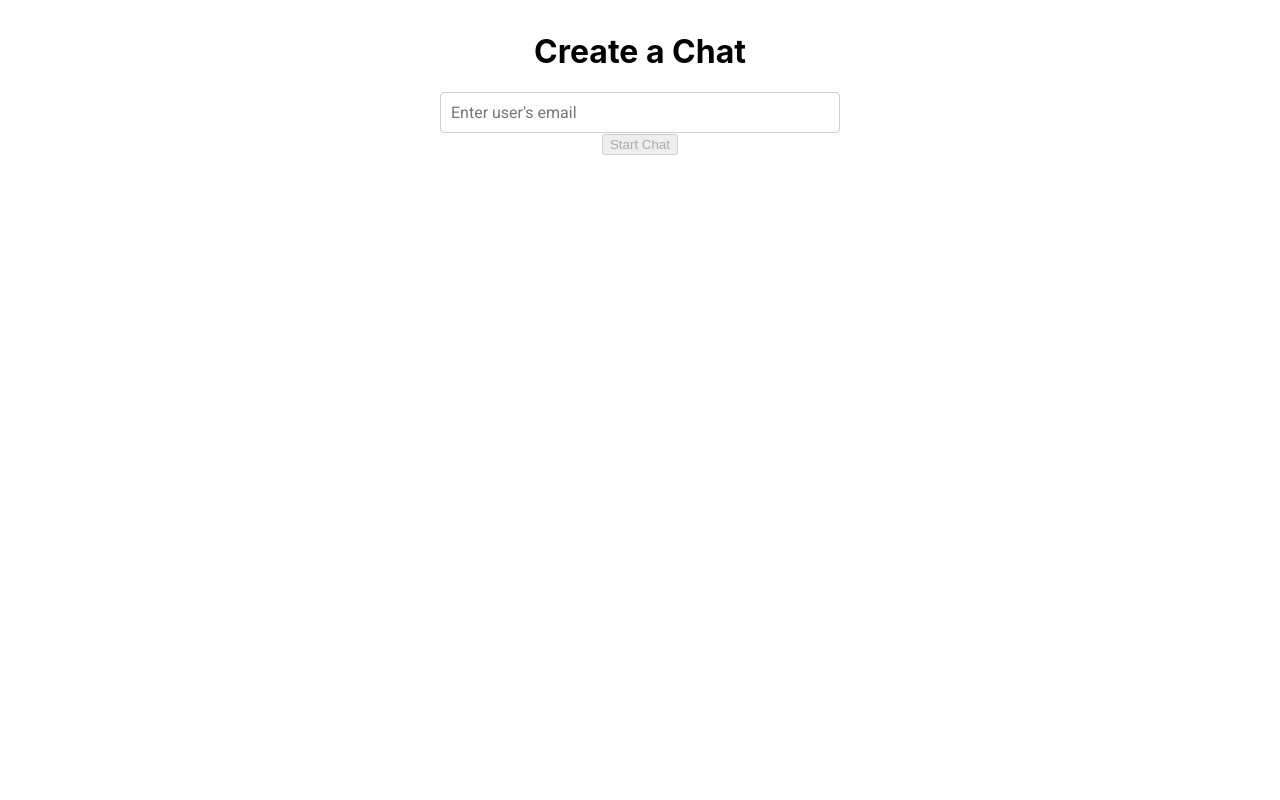
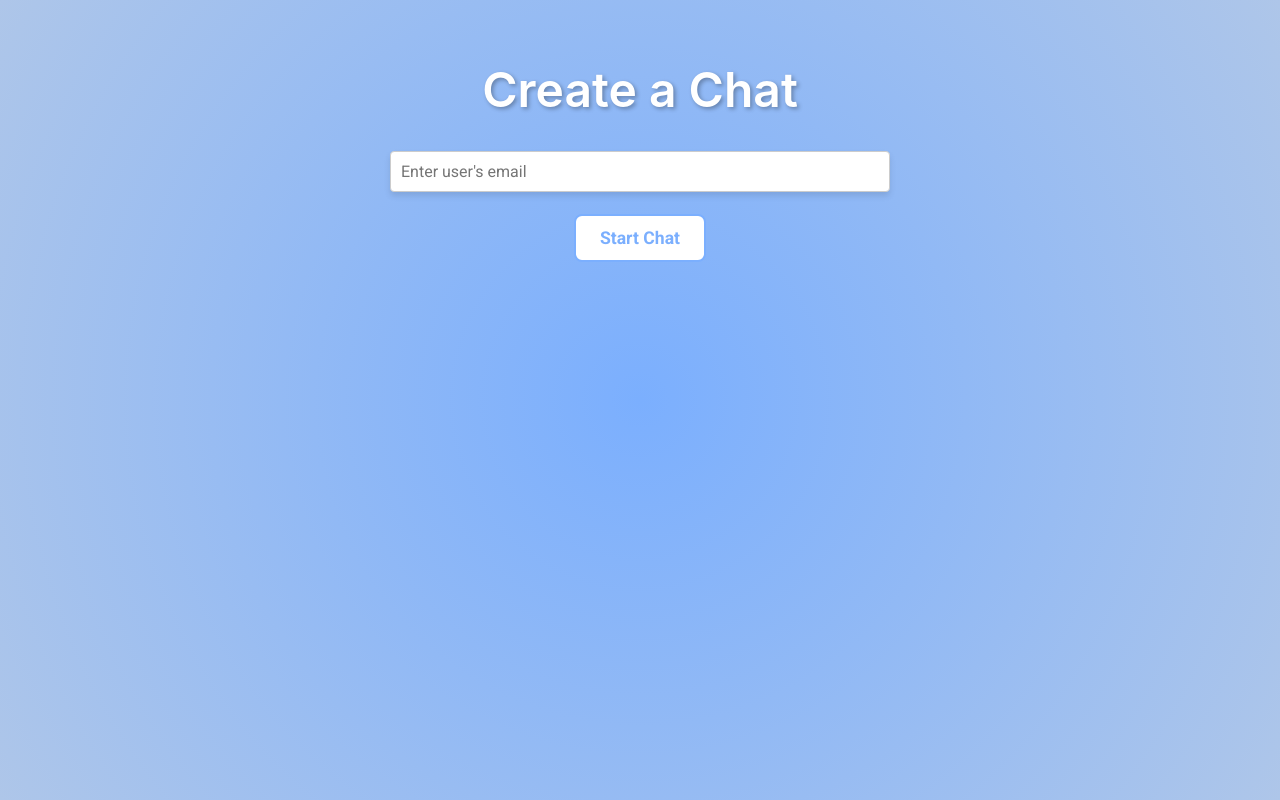
Before and after one commit to tn82596/ChitChat, a React (Create React App) app: page /create-chat in a window 1280 px wide. Built offline with nearby package versions, Linux system fonts and the light colour scheme; no server answers.

Commit message:
updated ui for create chat page

```diff
--- a/src/components/pages/CreateChat.js
+++ b/src/components/pages/CreateChat.js
@@ -1,7 +1,7 @@
 import React, { useState } from "react";
 import axios from "axios";
 import { useNavigate } from "react-router-dom";
-import '../../styles/CreateChat.css';
+import "../../styles/CreateChat.css";
 
 const CreateChat = () => {
   const [email, setEmail] = useState("");
@@ -21,27 +21,31 @@ const CreateChat = () => {
       // 1. Get the user ID from the email
       let userIdResponse;
       try {
-        userIdResponse = await axios.get(`http://localhost:5001/user/id/${email}`, {
-          headers: { Authorization: `Bearer ${token}` },
-        });
+        userIdResponse = await axios.get(
+          `http://localhost:5001/user/id/${email}`,
+          {
+            headers: { Authorization: `Bearer ${token}` },
+          }
+        );
       } catch (err) {
-        setError("Failed to fetch user ID from email. " + err.response?.data?.message || err.message);
+        setError(
+          "Failed to fetch user ID from email. " +
+            (err.response?.data?.message || err.message)
+        );
         return;
       }
 
-      if (!userIdResponse.data?.userID) { //change to .id once backend renames variable
+      if (!userIdResponse.data?.userID) {
         setError("No user ID found for the provided email.");
         return;
       }
 
       const userID = userIdResponse.data.userID;
-      console.log("Fetched userID:", userID);
 
       // 2. Get the current user's ID from the token
       let currentUser;
       try {
         currentUser = JSON.parse(atob(token.split(".")[1])).id;
-        console.log("Current user ID:", currentUser);
       } catch (err) {
         setError("Error decoding token to fetch current user ID. " + err.message);
         return;
@@ -56,17 +60,21 @@ const CreateChat = () => {
           { headers: { Authorization: `Bearer ${token}` } }
         );
       } catch (err) {
-        setError("Failed to create or fetch the conversation. " + err.response?.data?.message || err.message);
+        setError(
+          "Failed to create or fetch the conversation. " +
+            (err.response?.data?.message || err.message)
+        );
         return;
       }
 
       if (!conversationResponse.data?._id) {
-        setError("Conversation creation succeeded but no conversation ID returned.");
+        setError(
+          "Conversation creation succeeded but no conversation ID returned."
+        );
         return;
       }
 
       const conversationID = conversationResponse.data._id;
-      console.log("Conversation created or fetched with ID:", conversationID);
 
       // Redirect to the conversation page
       navigate(`/conversation/${conversationID}`);
@@ -77,14 +85,19 @@ const CreateChat = () => {
 
   return (
     <div className="create-chat">
-      <h1>Create a Chat</h1>
+      <h2>Create a Chat</h2>
       <input
+        className="create-chat-input"
         type="email"
         placeholder="Enter user's email"
         value={email}
         onChange={(e) => setEmail(e.target.value)}
       />
-      <button onClick={handleCreateChat} disabled={!email.trim()}>
+      <button
+        className="create-chat-button"
+        onClick={handleCreateChat}
+        disabled={!email.trim()}
+      >
         Start Chat
       </button>
       {error && <p className="error-message">{error}</p>}
--- a/src/styles/CreateChat.css
+++ b/src/styles/CreateChat.css
@@ -1,28 +1,55 @@
 .create-chat {
   text-align: center;
-    margin: 2rem auto;
-    max-width: 400px;
+  margin: 0 auto; /* Ensure the container is centered */
+  display: flex;
+  flex-direction: column;
+  align-items: center; /* Centers the content horizontally */
+  justify-content: flex-start; /* Aligns content at the top */
+  min-height: 100vh; /* Full viewport height */
+  background: radial-gradient(circle, #7baffe, #aec6e9); /* Gradient for the background */
+  padding: 20px;
+  box-sizing: border-box; /* Ensure padding is included in height */
+}
+
+.create-chat h2 {
+  font-size: 3rem; /* Increased size for the title */
+  font-weight: 600;
+  margin-bottom: 20px;
+  color: #fff; /* White text for contrast against the gradient */
+  text-shadow: 2px 2px 4px rgba(0, 0, 0, 0.3);
 }
 
 .create-chat-input {
-    width: 100%;
-    padding: 0.5rem;
-    margin: 1rem 0;
+  max-width: 500px;
+  width: 100%; /* Ensures the input is responsive */
+  padding: 1.5rem; /* Increased padding for greater height */
+  margin: 0.75rem 0; /* Reduced space below the input */
   border: 1px solid #ccc;
-    border-radius: 4px;
+  border-radius: 8px; /* Make it slightly rounded */
+  font-size: 1rem; /* Adjust font size for readability */
+  box-shadow: 0px 4px 6px rgba(0, 0, 0, 0.1); /* Subtle shadow for depth */
 }
 
 .create-chat-button {
-    padding: 0.5rem 1rem;
-    background-color: #007bff;
-    color: white;
-    border: none;
-    border-radius: 4px;
+  padding: 0.75rem 1.5rem; /* Adjust padding for button size */
+  background-color: white; /* White button */
+  color: #7baffe; /* Text color */
+  border: 2px solid #7baffe; /* Border to match the text color */
+  border-radius: 8px;
+  font-weight: 600;
+  font-size: 1.1rem; /* Slightly increase font size */
   cursor: pointer;
+  transition: background-color 0.3s, color 0.3s; /* Smooth hover effect */
+  margin-top: 10px;
 }
 
-  .create-chat-button:disabled {
-    background-color: #ccc;
+.create-chat-button:hover {
+  transform: scale(1.05); /* Slight zoom-in effect */
+}
+
+/* Active button effects */
+.create-chat-button:active {
+  transform: scale(0.98); /* Slight zoom-out effect on click */
 }
 
 .error-message {
--- a/src/styles/RecentMessages.css
+++ b/src/styles/RecentMessages.css
@@ -5,7 +5,7 @@
   align-items: center; /* Centers the content horizontally */
   justify-content: flex-start; /* Aligns content at the top */
   min-height: 100vh; /* Full viewport height */
-  background: linear-gradient(to bottom, #7baffe, #aec6e9); /* Gradient for the background */
+  background: radial-gradient(circle, #7baffe, #aec6e9); /* Gradient for the background */
   padding: 20px;
 }
 
@@ -22,7 +22,7 @@
 /* Recent chats container */
 .chat-list {
   width: 100%;
-  max-width: 600px;
+  max-width: 570px;
   background: white;
   padding: 20px;
   border-radius: 10px;
```
Lines whose indentation alone changed are shown as unchanged.
